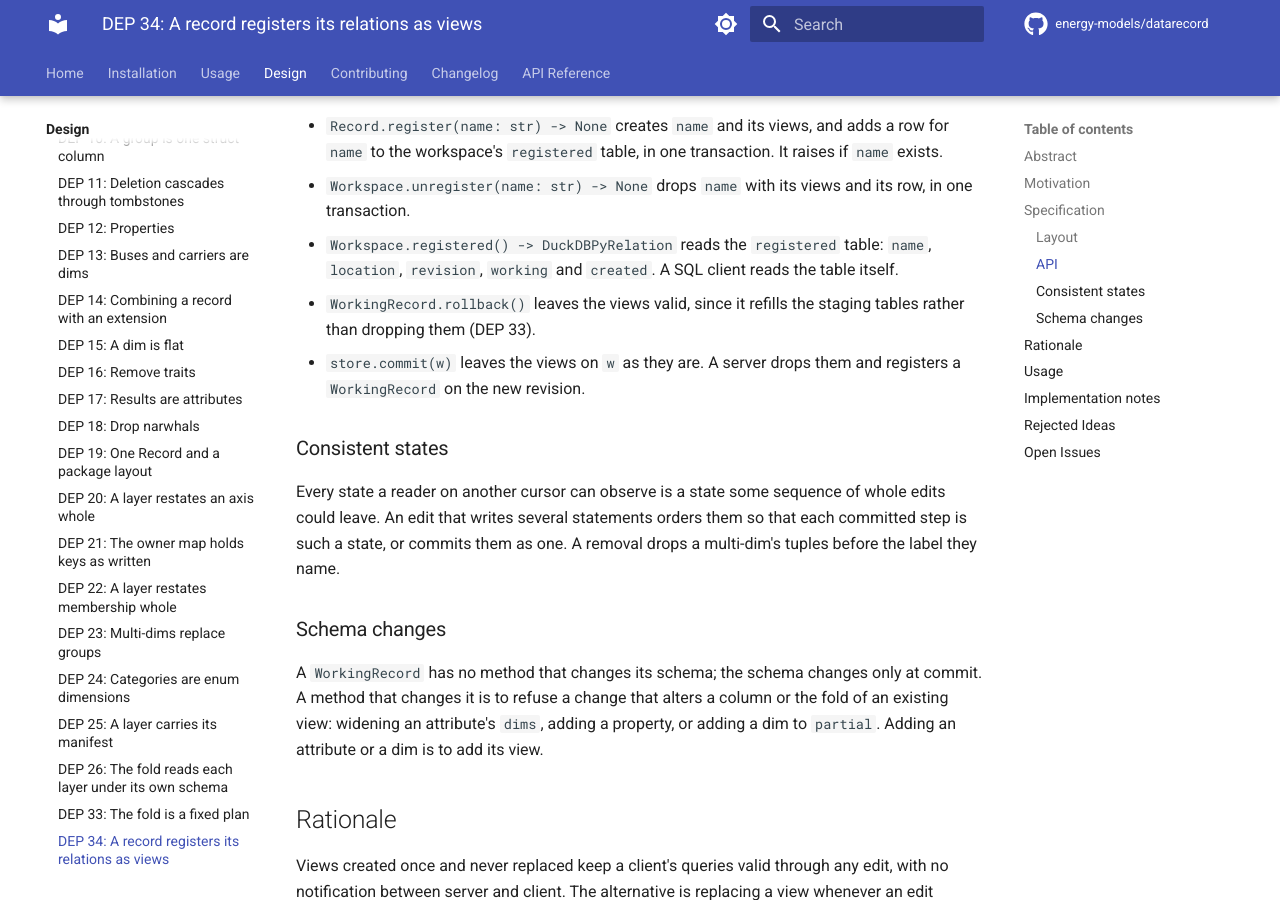
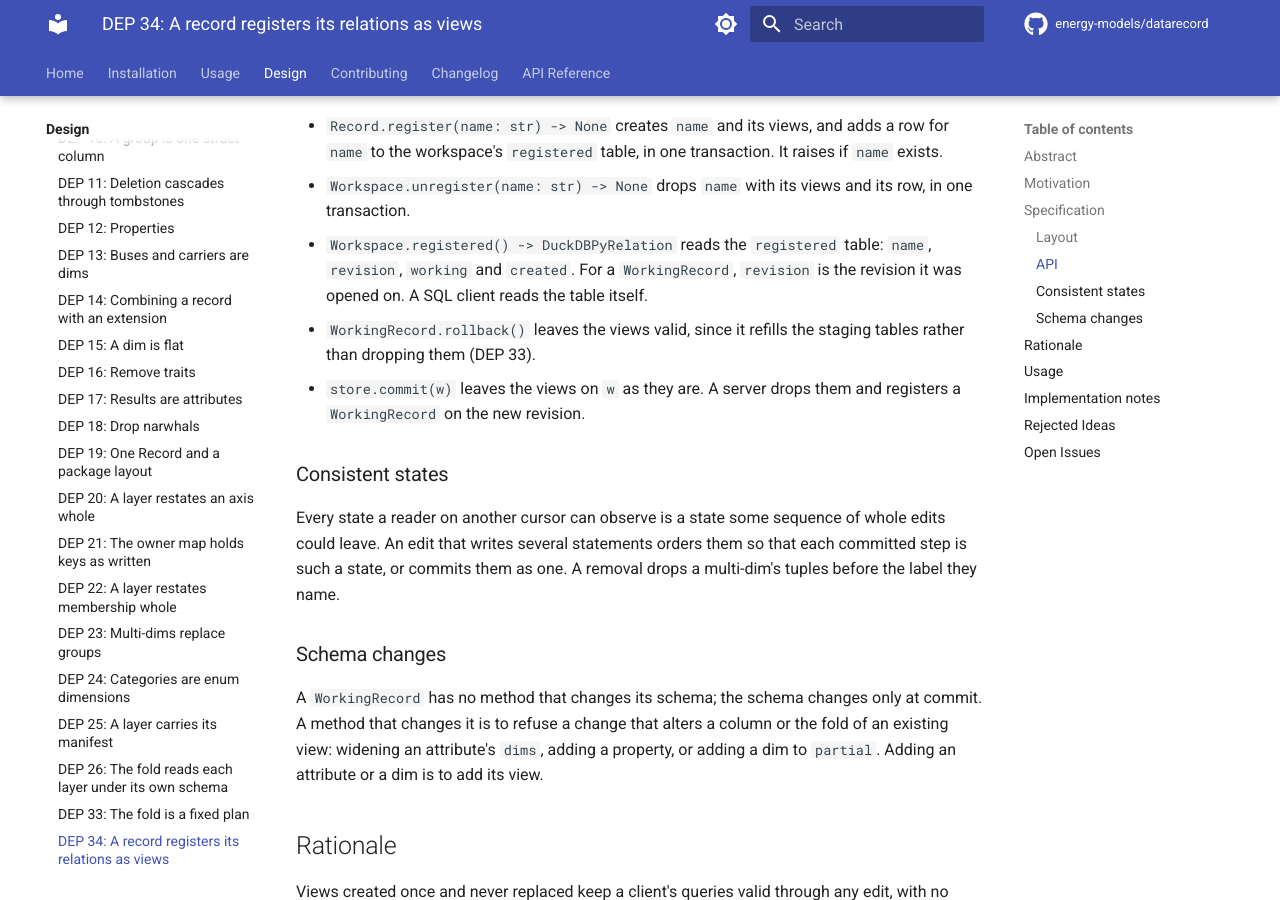
Before and after one commit to energy-models/datarecord, an MkDocs documentation site: the page built from docs/design/proposals/dep-0034-a-record-registers-as-views.md, in a window 1280 px wide and 900 px high, scrolled down 1675 px. Built offline with MkDocs 1.6.1 and Material for MkDocs 9.7.7, drawn with Linux system fonts in a browser that asks for light colours; comment, search, counter and statistics services are not loaded.

Commit message:
docs: DEP 34 registered table has no location

```diff
--- a/docs/design/proposals/dep-0034-a-record-registers-as-views.md
+++ b/docs/design/proposals/dep-0034-a-record-registers-as-views.md
@@ -45,7 +45,7 @@ Two records under one schema register the same views, since every record lists e
 
 - `Record.register(name: str) -> None` creates `name` and its views, and adds a row for `name` to the workspace's `registered` table, in one transaction. It raises if `name` exists.
 - `Workspace.unregister(name: str) -> None` drops `name` with its views and its row, in one transaction.
-- `Workspace.registered() -> DuckDBPyRelation` reads the `registered` table: `name`, `location`, `revision`, `working` and `created`. A SQL client reads the table itself.
+- `Workspace.registered() -> DuckDBPyRelation` reads the `registered` table: `name`, `revision`, `working` and `created`. For a `WorkingRecord`, `revision` is the revision it was opened on. A SQL client reads the table itself.
 - `WorkingRecord.rollback()` leaves the views valid, since it refills the staging tables rather than dropping them (DEP 33).
 - `store.commit(w)` leaves the views on `w` as they are. A server drops them and registers a `WorkingRecord` on the new revision.
 
```
